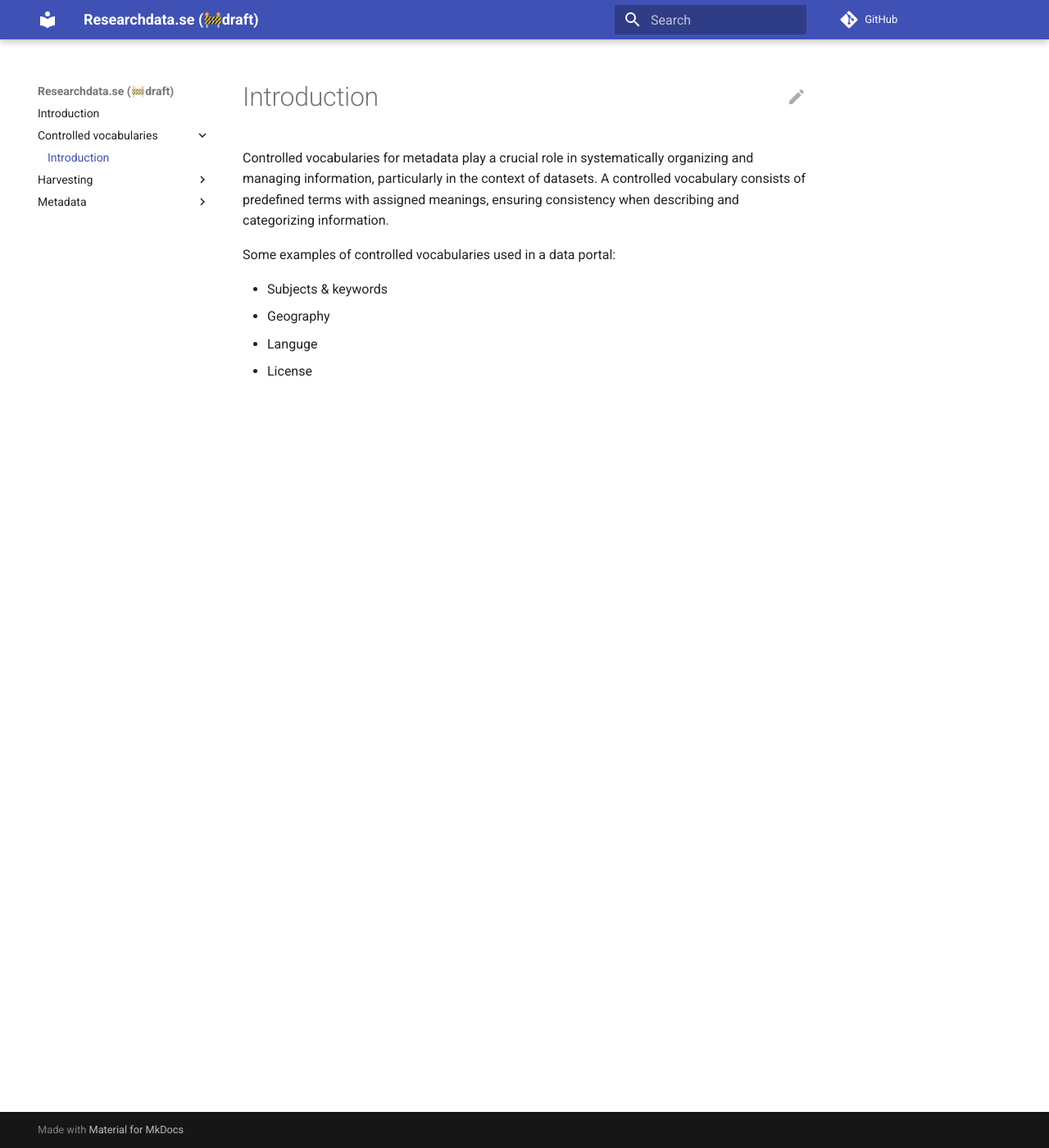
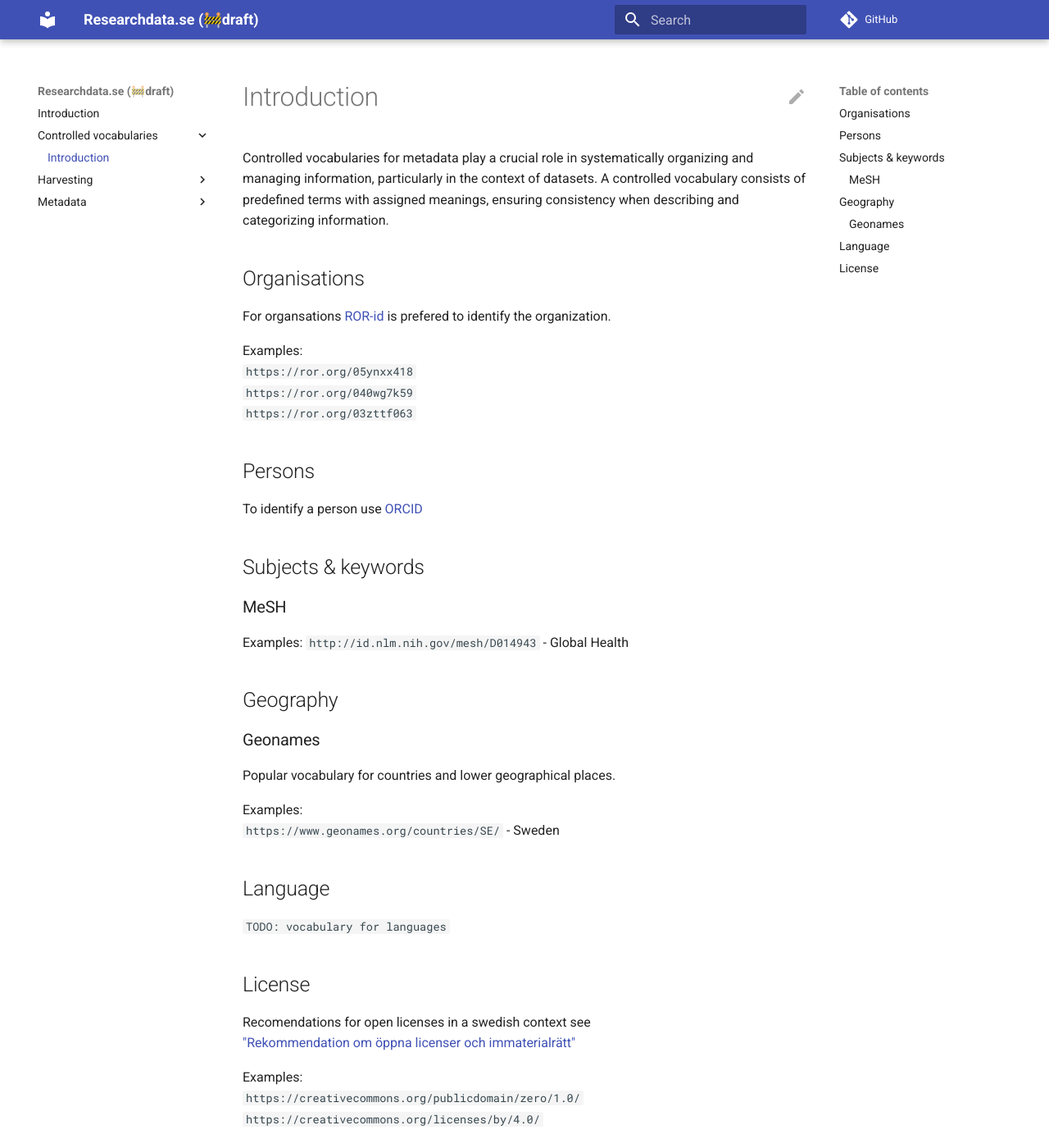
Before and after one commit to researchdata-se/docs.researchdata.se, an MkDocs documentation site: the page built from docs/controlled-vocabularies/index.md, in a window 1280 px wide and 1400 px high. Shown: the whole window at 82% size. Built offline with MkDocs 1.6.1 and Material for MkDocs 9.7.7, drawn with Linux system fonts in a browser that asks for light colours; comment, search, counter and statistics services are not loaded.

```diff
--- a/docs/controlled-vocabularies/index.md
+++ b/docs/controlled-vocabularies/index.md
@@ -3,9 +3,43 @@
 Controlled vocabularies for metadata play a crucial role in systematically organizing and managing information, particularly in the context of datasets.
 A controlled vocabulary consists of predefined terms with assigned meanings, ensuring consistency when describing and categorizing information.
 
-Some examples of controlled vocabularies used in a data portal:
+## Organisations
 
-* Subjects & keywords
-* Geography
-* Languge
-* License
+For organsations [ROR-id](https://ror.org) is prefered to identify the organization.
+
+Examples:
+`https://ror.org/05ynxx418`
+`https://ror.org/040wg7k59`
+`https://ror.org/03zttf063`
+
+## Persons
+
+To identify a person use [ORCID](https://orcid.org)
+
+## Subjects & keywords
+
+### MeSH
+
+Examples:
+`http://id.nlm.nih.gov/mesh/D014943` - Global Health
+
+## Geography
+
+### Geonames
+Popular vocabulary for countries and lower geographical places.
+
+Examples:
+`https://www.geonames.org/countries/SE/` - Sweden
+
+## Language
+
+`TODO: vocabulary for languages`
+
+## License
+
+Recomendations for open licenses in a swedish context see
+["Rekommendation om öppna licenser och immaterialrätt"](https://www.digg.se/kunskap-och-stod/oppna-och-delade-data/offentliga-aktorer/rekommendation-om-oppna-licenser-och-immaterialratt)
+
+Examples:
+`https://creativecommons.org/publicdomain/zero/1.0/`
+`https://creativecommons.org/licenses/by/4.0/`
```
Also changed, not shown: docs/harvesting/sitemap-xml.md (+1 -1 lines), docs/metadata/schema-org-json-ld.md (+37 -8 lines).
